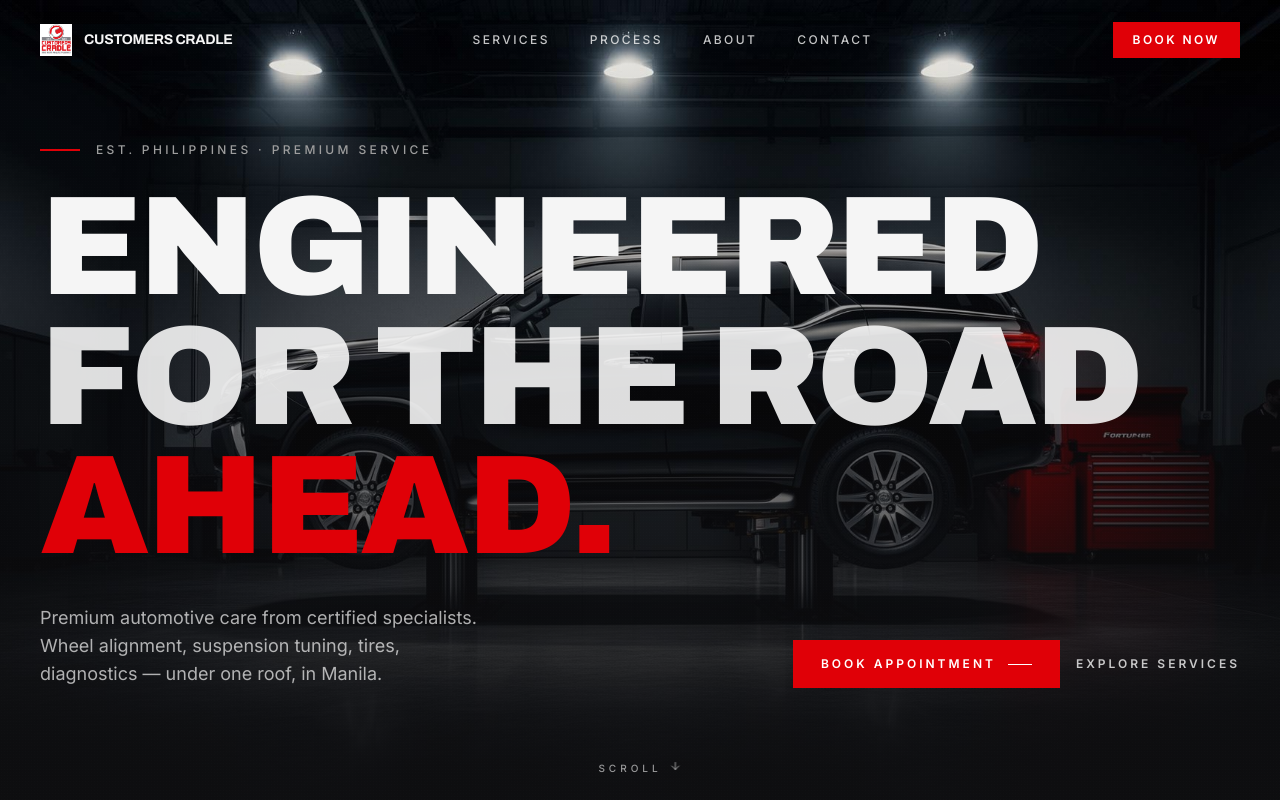
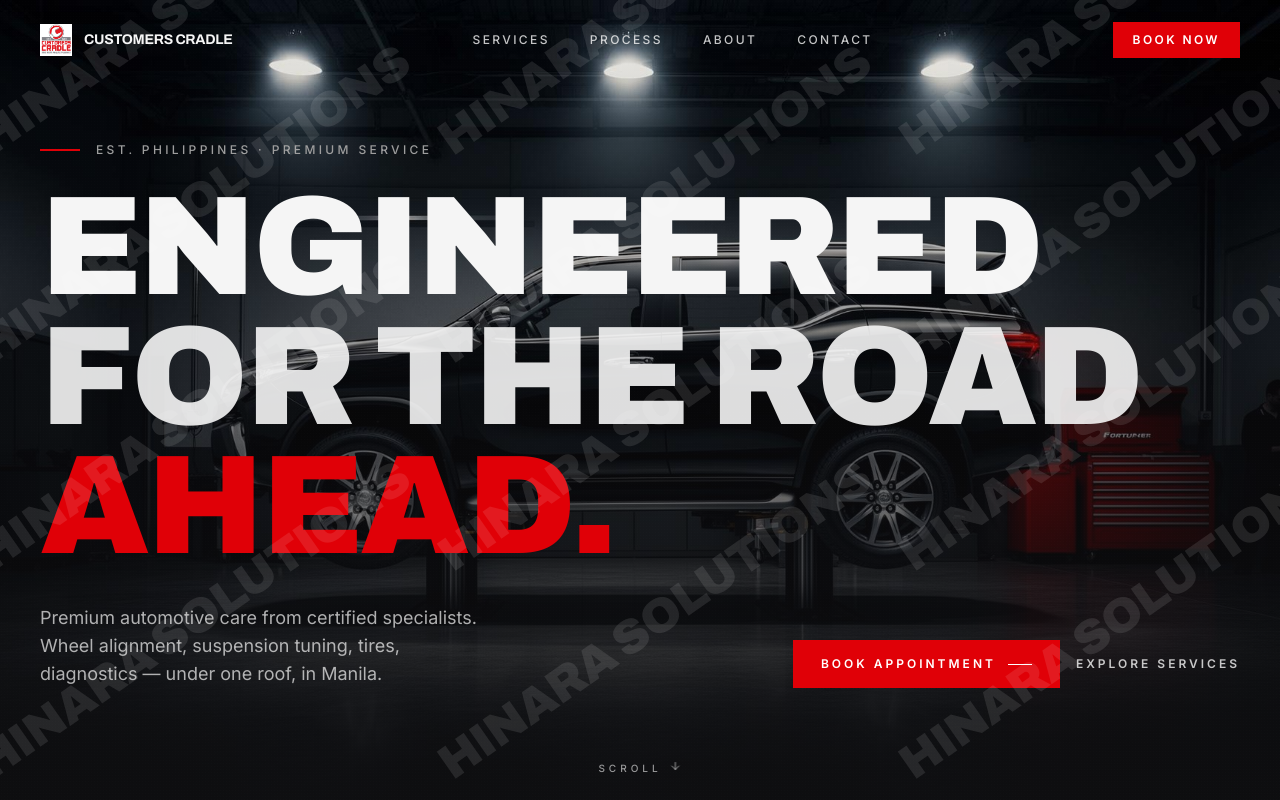
Before and after one commit to Nathan-Dow/cc-mockup, a React (Vite) app: page / in a window 1280 px wide. Shown: the top 800 px of the page. Built offline with nearby package versions, Linux system fonts and the light colour scheme; the HTML template or start-up script is replaced by a standard one.

Commit message:
temp: watermarks

```diff
--- a/src/pages/Index.tsx
+++ b/src/pages/Index.tsx
@@ -24,6 +24,20 @@ const Index = () => {
       <Booking />
       <Footer />
       <FloatingBook />
+      <div className="pointer-events-none fixed inset-0 z-[9999] overflow-hidden">
+        {Array.from({ length: 12 }).map((_, i) => (
+          <span
+            key={i}
+            className="absolute select-none font-display text-[clamp(1.5rem,4vw,3rem)] font-black uppercase tracking-widest text-white/10 rotate-[-35deg] whitespace-nowrap"
+            style={{
+              left: `${(i % 3) * 36 - 5}%`,
+              top: `${Math.floor(i / 3) * 26 - 5}%`,
+            }}
+          >
+            Hinara Solutions
+          </span>
+        ))}
+      </div>
     </main>
   );
 };
```
